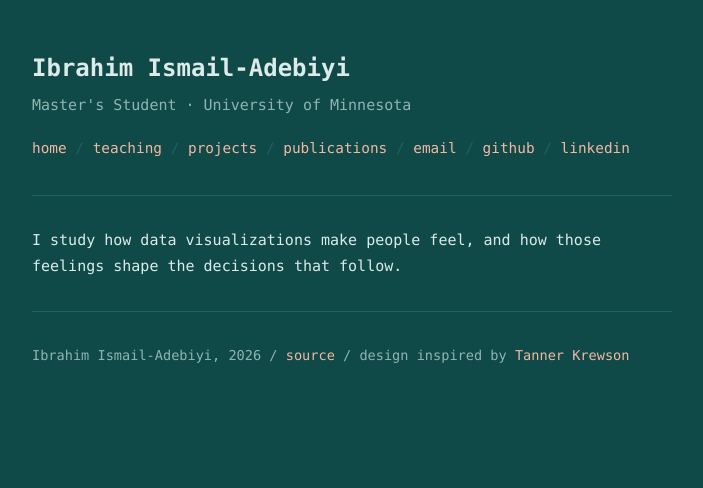
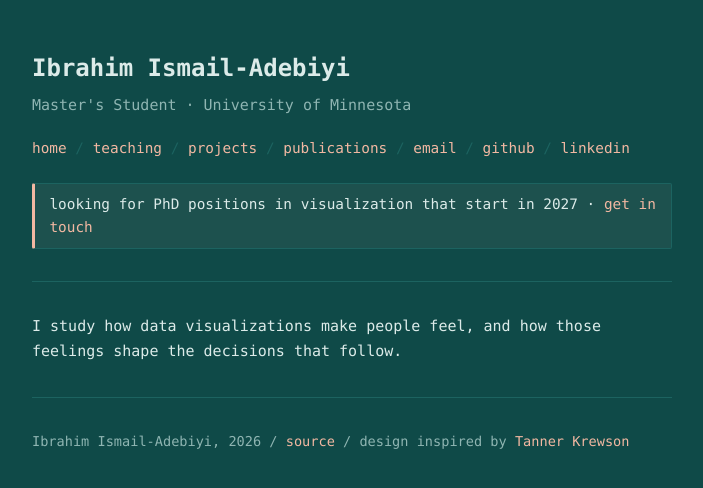
Before and after one commit to ibrahimiadebiyi/ibrahimiadebiyi.github.io, a SvelteKit app: page / in a window 1280 px wide. Shown: the top 488 px of the page, without its empty margins (288-991 px from the left). Built offline with nearby package versions, Linux system fonts and the light colour scheme.

Commit message:
Banner addition

```diff
--- a/src/routes/+layout.svelte
+++ b/src/routes/+layout.svelte
@@ -3,7 +3,7 @@
 </script>
 
 <svelte:head>
-  <meta name="theme-color" content="#111111" />
+  <meta name="theme-color" content="#0F4A48" />
 </svelte:head>
 
 <div class="page">
@@ -15,10 +15,16 @@
       <a href="/teaching">teaching</a> /
       <a href="/projects">projects</a> /
       <a href="/publications">publications</a> /
-      <a href="mailto:ismai128@umn.edu" target="_blank">email</a> /
+      <a href="mailto:ibrahim.ismailadebiyi@gmail.com" target="_blank">email</a> /
       <a href="https://github.com/ibrahimiadebiyi" target="_blank">github</a> /
       <a href="https://www.linkedin.com/in/ibrahim-iadebiyi/" target="_blank">linkedin</a>
     </nav>
+    <p class="banner">
+      <span>
+        looking for PhD positions in visualization that start in 2027 ·
+        <a href="mailto:ibrahim.ismailadebiyi@gmail.com">get in touch</a>
+      </span>
+    </p>
   </header>
 
   <hr />
@@ -26,10 +32,10 @@
   <hr />
 
   <footer>
-  Ibrahim Ismail-Adebiyi, {new Date().getFullYear()} /
-  <a href="https://github.com/ibrahimiadebiyi/ibrahimiadebiyi.github.io" target="_blank">source</a> /
-  design inspired by <a href="https://www.tannerkrewson.com" target="_blank">Tanner Krewson</a>
-</footer>
+    Ibrahim Ismail-Adebiyi, {new Date().getFullYear()} /
+    <a href="https://github.com/ibrahimiadebiyi/ibrahimiadebiyi.github.io" target="_blank">source</a> /
+    design inspired by <a href="https://www.tannerkrewson.com" target="_blank">Tanner Krewson</a>
+  </footer>
 </div>
 
 <style>
@@ -51,6 +57,7 @@
   }
   :global(a) { color: var(--accent); text-decoration: none; }
   :global(a:hover) { text-decoration: underline; }
+  :global(a:focus-visible) { outline: 1px solid var(--accent); outline-offset: 2px; }
 
   .page { max-width: 40rem; margin: 0 auto; padding: 3rem 1.25rem; }
   h1 { font-size: 1.5rem; margin: 0; }
@@ -58,4 +65,33 @@
   nav { color: var(--rule); font-size: 0.9rem; line-height: 2; }
   hr { border: none; border-top: 1px solid var(--rule); margin: 2rem 0; }
   footer { color: var(--muted); font-size: 0.85rem; }
+
+  .banner {
+    display: flex;
+    align-items: baseline;
+    gap: 0.6rem;
+    margin: 1.25rem 0 0;
+    padding: 0.55rem 0.9rem;
+    font-size: 0.9rem;
+    line-height: 1.6;
+    border: 1px solid var(--rule);
+    border-left: 3px solid var(--accent);
+    background: color-mix(in srgb, var(--accent) 6%, transparent);
+    border-radius: 2px;
+  }
+  .dot {
+    flex: none;
+    width: 0.5rem;
+    height: 0.5rem;
+    border-radius: 50%;
+    background: var(--accent);
+    transform: translateY(-0.05rem);
+  }
+  @keyframes pulse {
+    0%, 100% { box-shadow: 0 0 0 0 color-mix(in srgb, var(--accent) 50%, transparent); }
+    50%      { box-shadow: 0 0 0 0.35rem color-mix(in srgb, var(--accent) 0%, transparent); }
+  }
+  @media (prefers-reduced-motion: reduce) {
+    .dot { animation: none; }
+  }
 </style>
```
